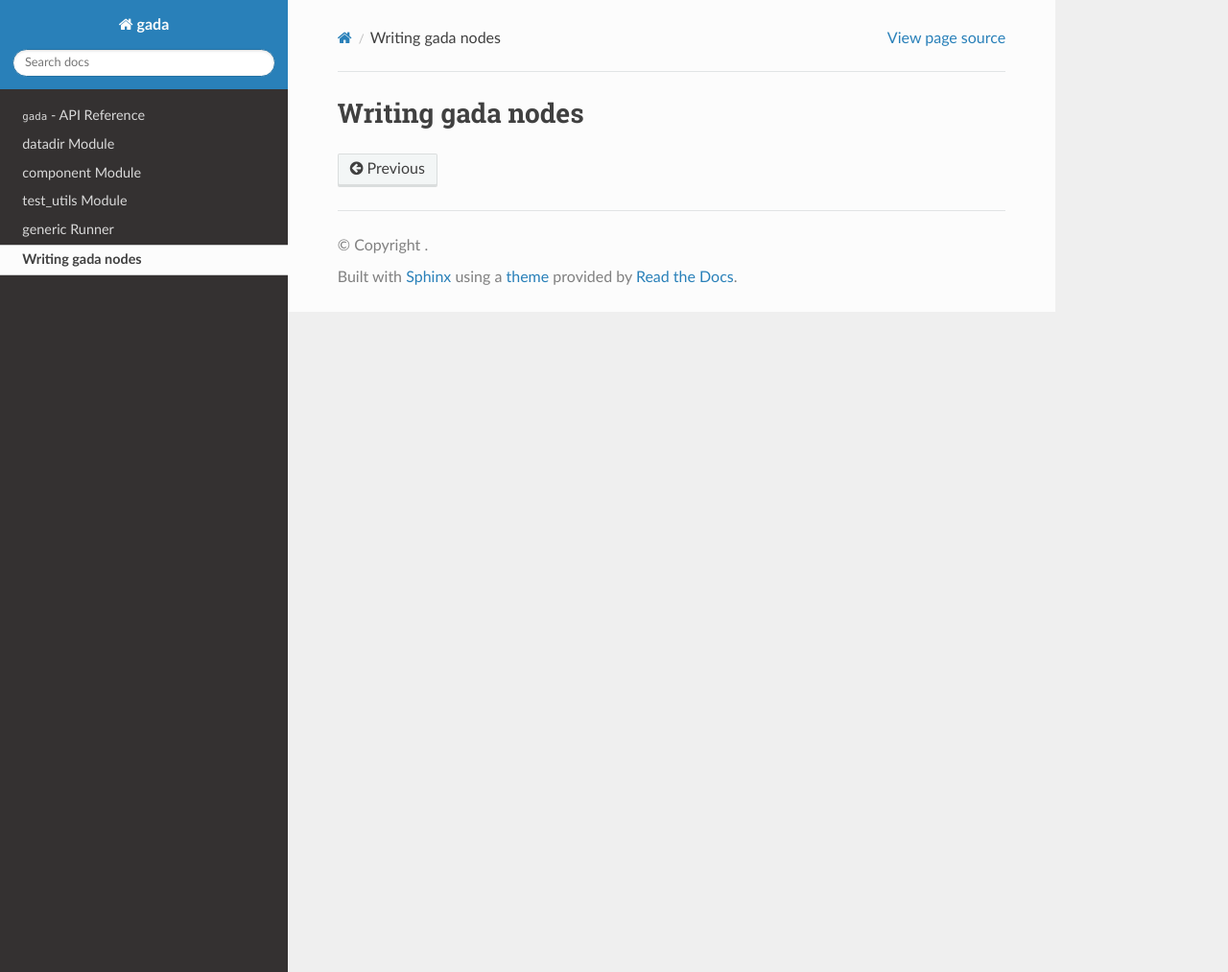
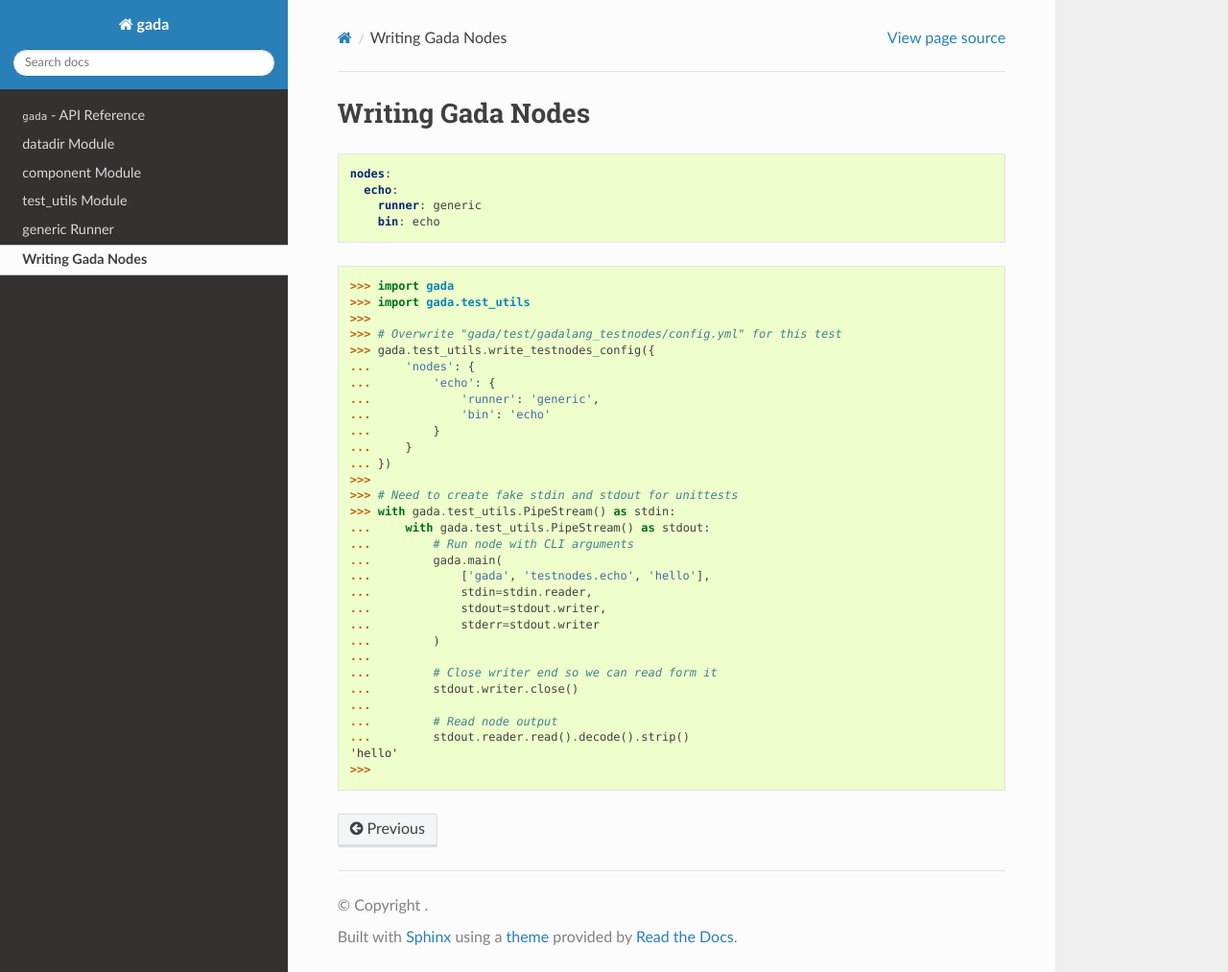
Before and after one commit to gadalang/gada, a Sphinx documentation site: the page built from docs/writing.rst, in a window 1280 px wide and 1013 px high. Shown: the whole window at 96% size. Built offline with Sphinx 7.4.7 and the Read the Docs theme 2.0.0, drawn with Linux system fonts in a browser that asks for light colours.

Commit message:
run tests on doc

```diff
--- a/docs/writing.rst
+++ b/docs/writing.rst
@@ -1,5 +1,47 @@
 .. -*- coding: utf-8 -*-
 .. _writing:
 
-Writing gada nodes
+Writing Gada Nodes
 ==================
+
+.. code-block:: yaml
+
+    nodes:
+      echo:
+        runner: generic
+        bin: echo
+
+
+.. code-block:: python
+
+    >>> import gada
+    >>> import gada.test_utils
+    >>>
+    >>> # Overwrite "gada/test/gadalang_testnodes/config.yml" for this test
+    >>> gada.test_utils.write_testnodes_config({
+    ...     'nodes': {
+    ...         'echo': {
+    ...             'runner': 'generic',
+    ...             'bin': 'echo'
+    ...         }
+    ...     }
+    ... })
+    >>>
+    >>> # Need to create fake stdin and stdout for unittests
+    >>> with gada.test_utils.PipeStream() as stdin:
+    ...     with gada.test_utils.PipeStream() as stdout:
+    ...         # Run node with CLI arguments
+    ...         gada.main(
+    ...             ['gada', 'testnodes.echo', 'hello'],
+    ...             stdin=stdin.reader,
+    ...             stdout=stdout.writer,
+    ...             stderr=stdout.writer
+    ...         )
+    ...
+    ...         # Close writer end so we can read form it
+    ...         stdout.writer.close()
+    ...
+    ...         # Read node output
+    ...         stdout.reader.read().decode().strip()
+    'hello'
+    >>>
```
Also changed, not shown: 1 other file.
